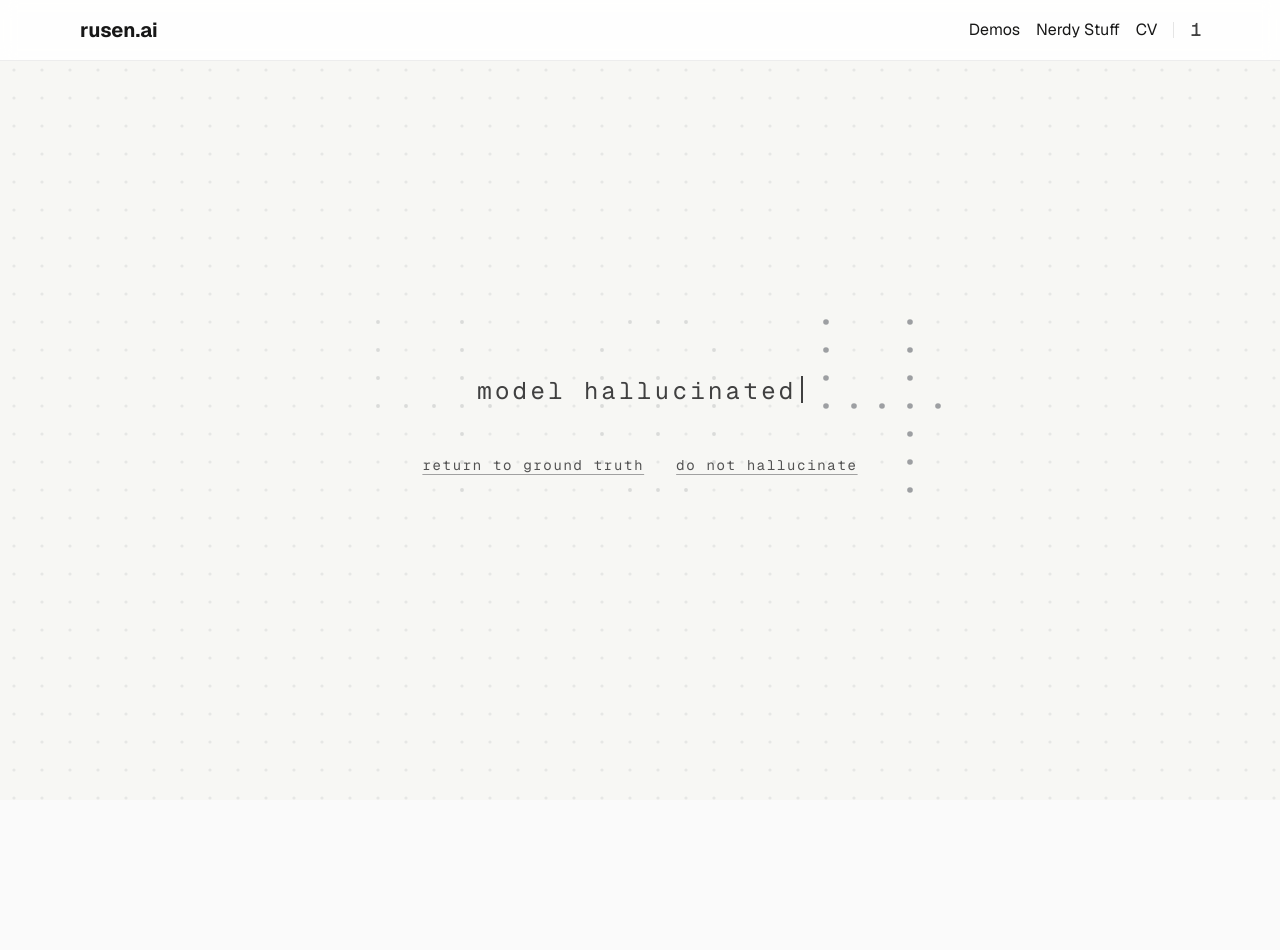
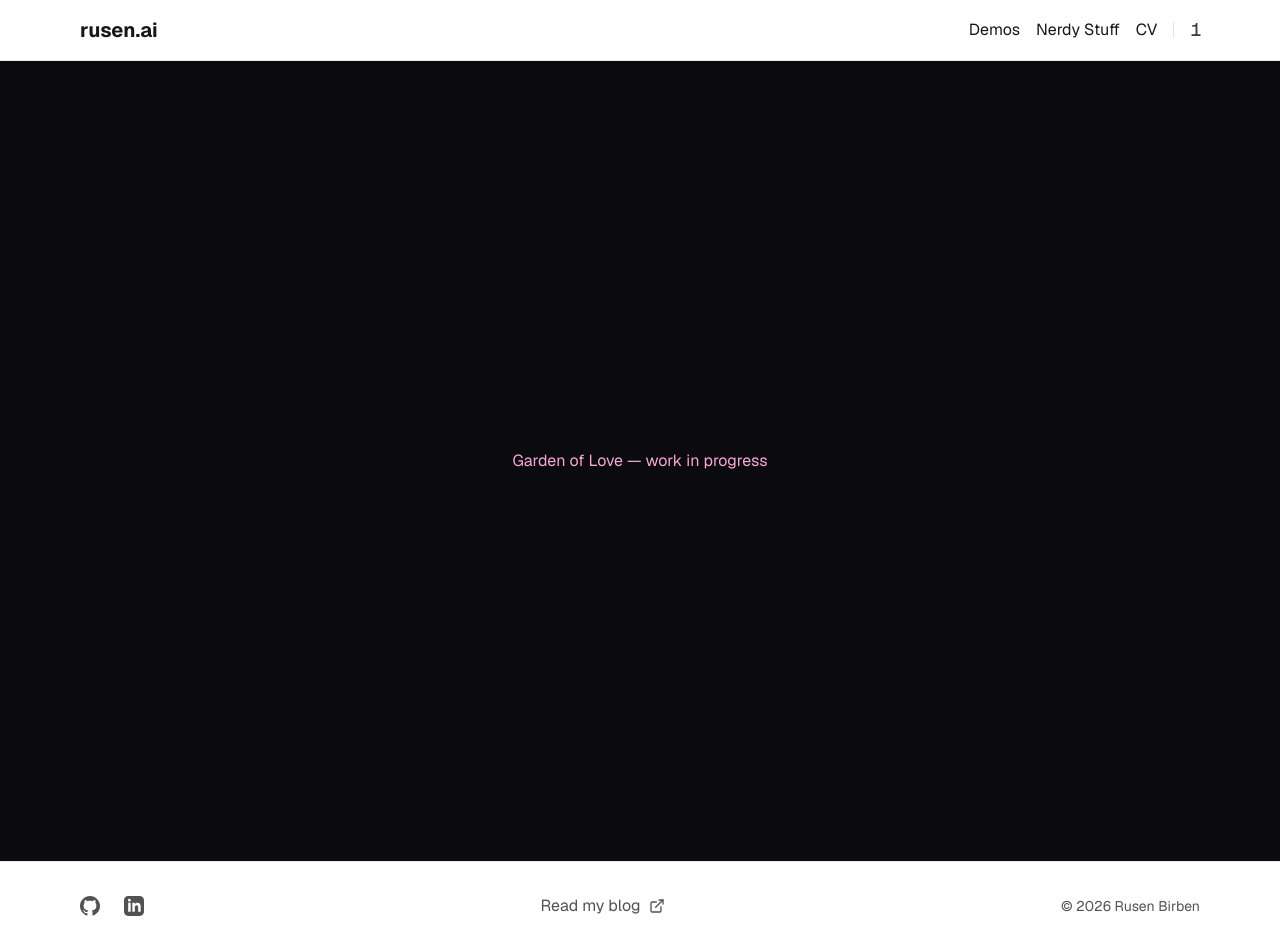
Before and after one commit to rusenbb/rusen-ai, a Next.js app: page /garden-of-love in a window 1280 px wide. Before the commit this address had no page. Before the commit the page ends 800 px from the top, so only its background shows below. Built offline with nearby package versions, Linux system fonts and the light colour scheme.

Commit message:
Bootstrap garden-of-love route with noindex layout

```diff
--- /dev/null
+++ b/src/app/garden-of-love/layout.tsx
@@ -0,0 +1,12 @@
+import type { Metadata } from "next";
+import type { ReactNode } from "react";
+
+export const metadata: Metadata = {
+  title: "·",
+  description: "—",
+  robots: { index: false, follow: false },
+};
+
+export default function GardenOfLoveLayout({ children }: { children: ReactNode }) {
+  return <>{children}</>;
+}
--- /dev/null
+++ b/src/app/garden-of-love/page.tsx
@@ -0,0 +1,17 @@
+export default function GardenOfLovePage() {
+  return (
+    <main
+      style={{
+        minHeight: "100vh",
+        background: "#0a0a0f",
+        color: "#f9a8d4",
+        display: "flex",
+        alignItems: "center",
+        justifyContent: "center",
+        fontFamily: "var(--font-geist-sans)",
+      }}
+    >
+      <p>Garden of Love — work in progress</p>
+    </main>
+  );
+}
```
